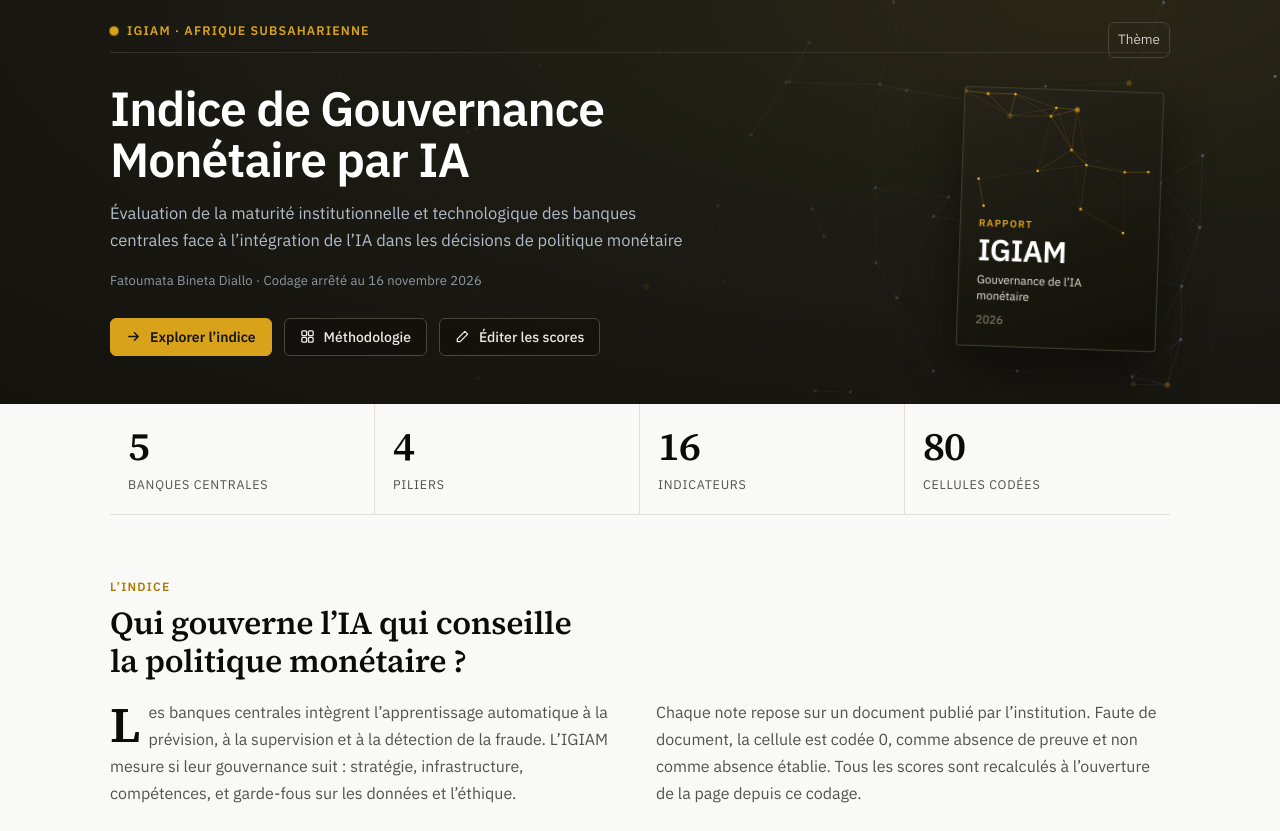
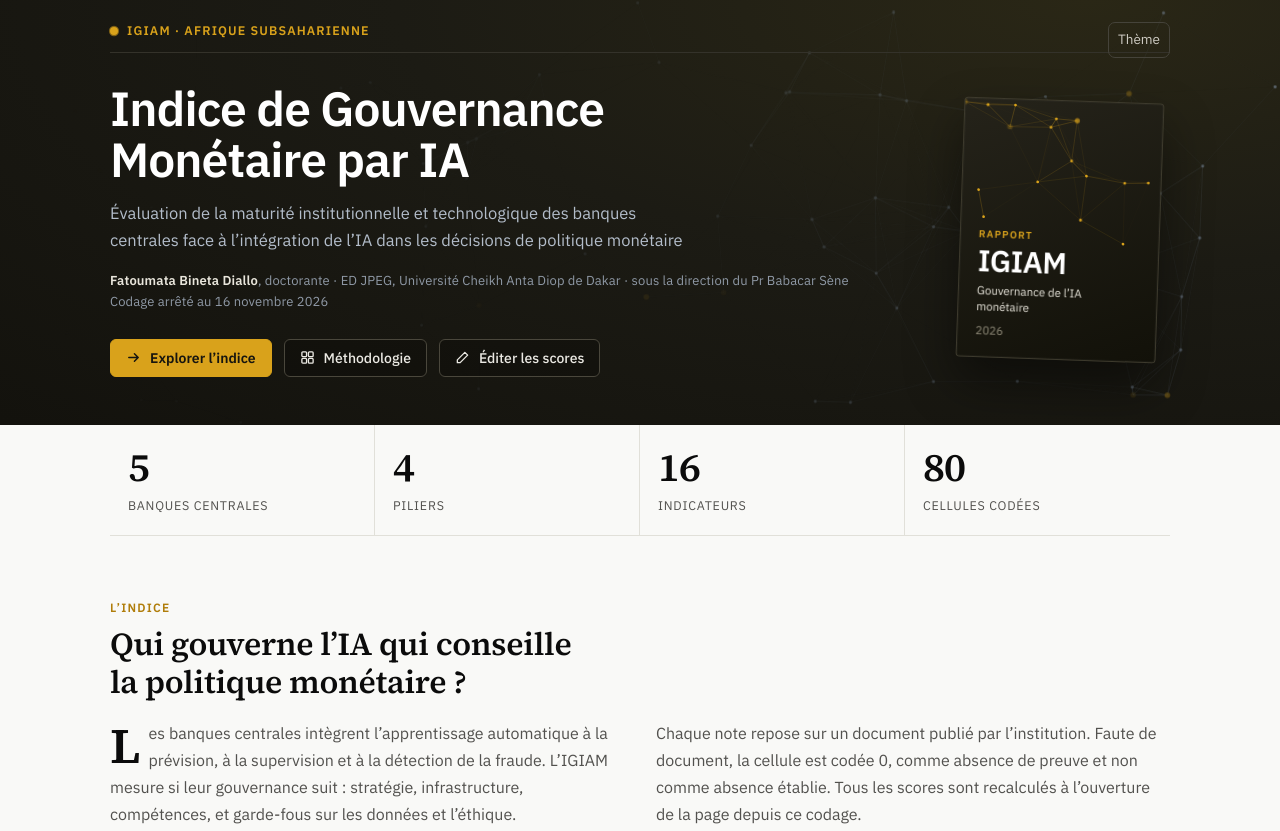
Before and after one commit to fatoumatabi/igiam, a plain HTML site: page index.html in a window 1280 px wide. Shown: the top 831 px of the page. Drawn offline with Linux system fonts and the light colour scheme.

Commit message:
Rattachement : ED JPEG, UCAD, direction Pr Babacar Sène
Co-Authored-By: Claude Opus 5.5 <noreply@anthropic.com>
Claude-Session: https://claude.ai/code/session_017eLj7S7vLeqZypQvW3NMZR

```diff
--- a/index.html
+++ b/index.html
@@ -151,7 +151,8 @@ header{padding:0;border:0}
 .classes div{border-radius:8px;padding:12px 14px;font-size:13px;color:var(--ink2);border:1px solid var(--ring);background:var(--surface)}
 .classes b{display:block;font:600 16px var(--titre);color:var(--ink);margin-bottom:3px}
 @media (max-width:640px){.classes{grid-template-columns:1fr}.etape{padding-left:26px}}
-.signature{margin:18px 0 0;color:#8f99a6;font-size:13px;letter-spacing:.01em}
+.signature{margin:18px 0 0;color:#8f99a6;font-size:13px;line-height:1.6;letter-spacing:.01em}
+.signature b{color:#e9e6dc;font-weight:600}
 .sans-lettrine p:first-child::first-letter{font:inherit;float:none;margin:0;color:inherit}
 .ref{font-size:11px;vertical-align:super;margin-left:2px;color:#b07d0a;text-decoration:none;font-weight:600}
 .encart{margin:20px 0 0;background:#1c1b14;color:#e9e6dc;border-radius:10px;padding:18px 22px;display:grid;grid-template-columns:auto 1fr;gap:6px 18px;align-items:center}
@@ -281,7 +282,7 @@ header{position:relative}
         <div>
           <h1>Indice de Gouvernance Monétaire par IA</h1>
           <p class="lede">Évaluation de la maturité institutionnelle et technologique des banques centrales face à l’intégration de l’IA dans les décisions de politique monétaire</p>
-          <p class="signature">Fatoumata Bineta Diallo · Codage arrêté au 16 novembre 2026</p>
+          <p class="signature"><b>Fatoumata Bineta Diallo</b>, doctorante · ED JPEG, Université Cheikh Anta Diop de Dakar · sous la direction du Pr Babacar Sène<br>Codage arrêté au 16 novembre 2026</p>
           <div class="hero-btns">
             <button class="hbtn plein" type="button" data-cible="explorer"><svg viewBox="0 0 16 16" width="15" height="15" aria-hidden="true"><path d="M3 8h10M9 4l4 4-4 4" fill="none" stroke="currentColor" stroke-width="1.6" stroke-linecap="round" stroke-linejoin="round"/></svg>Explorer l’indice</button>
             <button class="hbtn" type="button" data-cible="methodo"><svg viewBox="0 0 16 16" width="15" height="15" aria-hidden="true"><g fill="none" stroke="currentColor" stroke-width="1.4"><rect x="2" y="2" width="5" height="5" rx="1"/><rect x="9" y="2" width="5" height="5" rx="1"/><rect x="2" y="9" width="5" height="5" rx="1"/><rect x="9" y="9" width="5" height="5" rx="1"/></g></svg>Méthodologie</button>
@@ -514,7 +515,7 @@ header{position:relative}
 
 <section class="bloc on citer" id="citer">
   <p class="kicker">Citer l’IGIAM</p>
-  <div class="cit" id="citation">Diallo, F. B. (2026). <i>IGIAM : indice de Gouvernance de l’Intelligence Artificielle Monétaire</i>. Codage arrêté au 16 novembre 2026. https://fatoumatabi.github.io/igiam/</div>
+  <div class="cit" id="citation">Diallo, F. B. (2026). <i>IGIAM : indice de Gouvernance de l’Intelligence Artificielle Monétaire</i>. Thèse de doctorat en préparation, École doctorale JPEG, Université Cheikh Anta Diop de Dakar, sous la direction du Pr Babacar Sène. Codage arrêté au 16 novembre 2026. https://fatoumatabi.github.io/igiam/</div>
   <button class="act" id="copierCit" type="button">Copier la référence</button> <span class="src" id="etatCit"></span>
   <h3>Références citées</h3>
   <ol class="refs">
```
